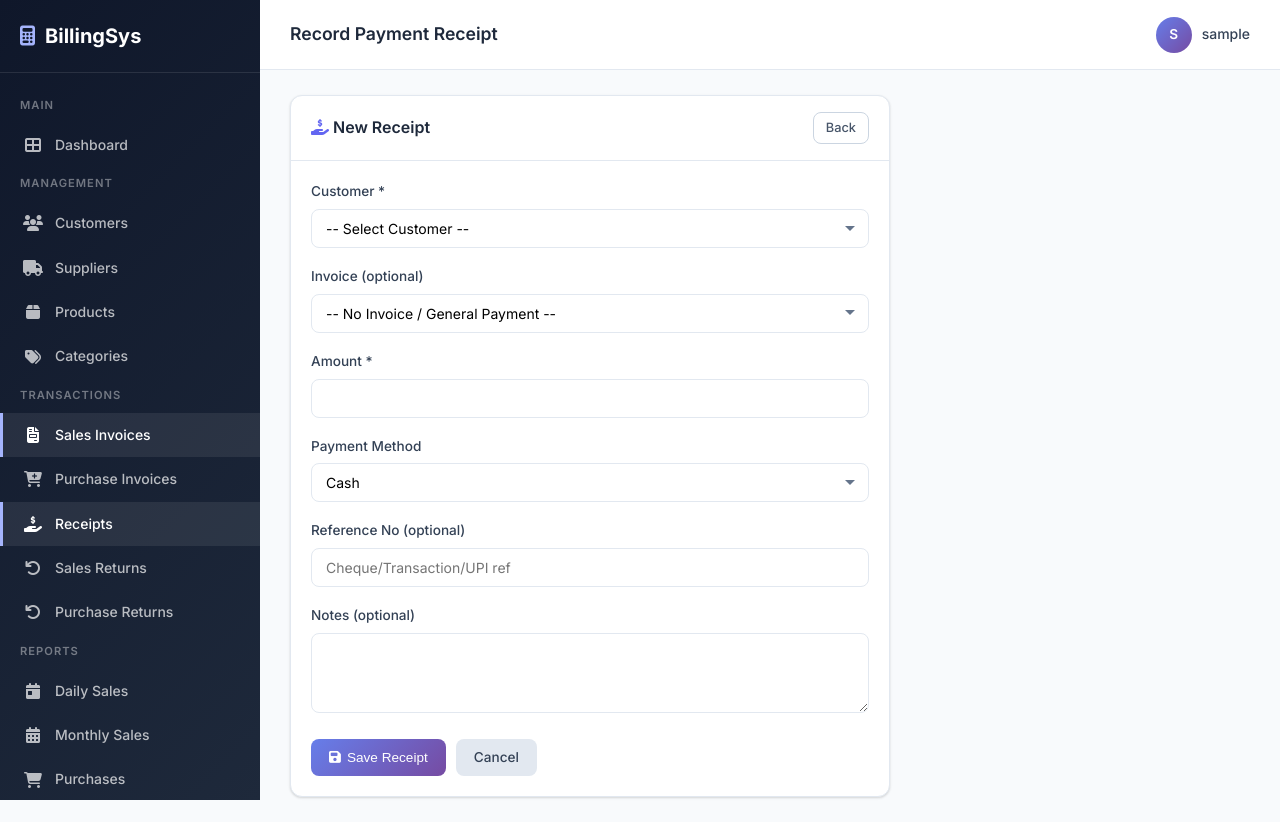
After one commit to Rayapparaju/billing_system, a Django app: page /sales/receipts/create/ in a window 1280 px wide. The commit adds this page. Run offline with Django 5.2, Linux system fonts and the light colour scheme; the visitor is signed in with stand-in values (Sample User, id 1); data that the repository does not hold is empty; parts of the project's set-up code (start-up, migrations or seed data) failed here and were passed over.

Commit message:
Add Receipt (payment collection) model, views, templates, auto-update invoice payment status

```diff
--- a/sales/urls.py
+++ b/sales/urls.py
@@ -9,6 +9,9 @@ urlpatterns = [
     path('<int:pk>/', views.sale_detail, name='detail'),
     path('<int:pk>/print/', views.sale_print, name='print'),
     path('<int:pk>/delete/', views.sale_delete, name='delete'),
+    path('receipts/', views.receipt_list, name='receipt_list'),
+    path('receipts/create/', views.receipt_create, name='receipt_create'),
+    path('receipts/<int:pk>/delete/', views.receipt_delete, name='receipt_delete'),
     path('returns/', views.sales_return_list, name='return_list'),
     path('returns/create/', views.sales_return_create, name='return_create'),
     path('returns/<int:pk>/', views.sales_return_detail, name='return_detail'),
--- a/sales/views.py
+++ b/sales/views.py
@@ -4,9 +4,20 @@ from django.contrib.auth.decorators import login_required
 from django.contrib import messages
 from django.http import JsonResponse
 from django.views.decorators.csrf import csrf_exempt
-from .models import SaleInvoice, SaleItem, SalesReturn, SalesReturnItem
+from django.db.models import Sum
+from .models import SaleInvoice, SaleItem, Receipt, SalesReturn, SalesReturnItem
 from customers.models import Customer
 from products.models import Product
+
+def update_invoice_payment_status(invoice):
+    total_paid = Receipt.objects.filter(invoice=invoice).aggregate(Sum('amount'))['amount__sum'] or 0
+    if total_paid >= invoice.grand_total:
+        invoice.payment_status = 'Paid'
+    elif total_paid > 0:
+        invoice.payment_status = 'Partial'
+    else:
+        invoice.payment_status = 'Unpaid'
+    invoice.save(update_fields=['payment_status'])
 
 @login_required
 def sale_list(request):
@@ -92,7 +103,13 @@ def sale_create(request):
 def sale_detail(request, pk):
     invoice = get_object_or_404(SaleInvoice.objects.select_related('customer'), pk=pk)
     items = SaleItem.objects.filter(invoice=invoice).select_related('product')
-    return render(request, 'sales/sale_detail.html', {'invoice': invoice, 'items': items})
+    receipts = Receipt.objects.filter(invoice=invoice).order_by('-created_date')
+    total_paid = sum(r.amount for r in receipts)
+    balance = invoice.grand_total - total_paid
+    return render(request, 'sales/sale_detail.html', {
+        'invoice': invoice, 'items': items,
+        'receipts': receipts, 'total_paid': total_paid, 'balance': balance,
+    })
 
 @login_required
 def sale_print(request, pk):
@@ -116,6 +133,69 @@ def sale_delete(request, pk):
         messages.success(request, 'Invoice deleted successfully.')
         return redirect('sales:list')
     return render(request, 'sales/sale_confirm_delete.html', {'invoice': invoice})
+
+@login_required
+def receipt_list(request):
+    receipts = Receipt.objects.select_related('customer', 'invoice').all().order_by('-created_date')
+    return render(request, 'sales/receipt_list.html', {'receipts': receipts})
+
+@login_required
+def receipt_create(request):
+    customers = Customer.objects.all()
+    if request.method == 'POST':
+        customer_id = request.POST.get('customer')
+        invoice_id = request.POST.get('invoice')
+        amount = request.POST.get('amount')
+        payment_method = request.POST.get('payment_method', 'Cash')
+        reference_no = request.POST.get('reference_no', '')
+        notes = request.POST.get('notes', '')
+        if not customer_id or not amount:
+            messages.error(request, 'Customer and amount are required.')
+            return redirect('sales:receipt_create')
+        try:
+            amount = float(amount)
+        except:
+            messages.error(request, 'Invalid amount.')
+            return redirect('sales:receipt_create')
+        customer = get_object_or_404(Customer, pk=customer_id)
+        invoice = None
+        if invoice_id:
+            invoice = get_object_or_404(SaleInvoice, pk=invoice_id)
+        last_rcpt = Receipt.objects.order_by('-id').first()
+        last_num = 0
+        if last_rcpt and last_rcpt.receipt_no.startswith('RCPT-'):
+            try:
+                last_num = int(last_rcpt.receipt_no.replace('RCPT-', ''))
+            except:
+                pass
+        receipt_no = f'RCPT-{str(last_num + 1).zfill(5)}'
+        receipt = Receipt.objects.create(
+            receipt_no=receipt_no, customer=customer, invoice=invoice,
+            amount=amount, payment_method=payment_method,
+            reference_no=reference_no, notes=notes,
+        )
+        if invoice:
+            update_invoice_payment_status(invoice)
+        messages.success(request, f'Receipt {receipt_no} recorded successfully.')
+        return redirect('sales:receipt_list')
+    invoices = SaleInvoice.objects.select_related('customer').all().order_by('-created_date')
+    preselected_invoice = request.GET.get('invoice')
+    return render(request, 'sales/receipt_form.html', {
+        'customers': customers, 'invoices': invoices,
+        'preselected_invoice': preselected_invoice,
+    })
+
+@login_required
+def receipt_delete(request, pk):
+    receipt = get_object_or_404(Receipt, pk=pk)
+    if request.method == 'POST':
+        invoice = receipt.invoice
+        receipt.delete()
+        if invoice:
+            update_invoice_payment_status(invoice)
+        messages.success(request, 'Receipt deleted.')
+        return redirect('sales:receipt_list')
+    return render(request, 'sales/receipt_confirm_delete.html', {'receipt': receipt})
 
 @login_required
 def sales_return_list(request):
--- a/templates/base.html
+++ b/templates/base.html
@@ -40,6 +40,9 @@
         </a>
         <a href="{% url 'purchases:list' %}" class="{% if 'purchases' in request.resolver_match.view_name %}active{% endif %}">
           <i class="fas fa-cart-plus"></i> Purchase Invoices
+        </a>
+        <a href="{% url 'sales:receipt_list' %}" class="{% if 'receipt' in request.resolver_match.view_name %}active{% endif %}">
+          <i class="fas fa-hand-holding-usd"></i> Receipts
         </a>
         <a href="{% url 'sales:return_list' %}" class="{% if 'return' in request.resolver_match.view_name and 'sales' in request.resolver_match.view_name %}active{% endif %}">
           <i class="fas fa-undo"></i> Sales Returns
--- /dev/null
+++ b/templates/sales/receipt_form.html
@@ -0,0 +1,97 @@
+{% extends 'base.html' %}
+{% block title %}New Receipt - Billing System{% endblock %}
+{% block page_title %}Record Payment Receipt{% endblock %}
+
+{% block content %}
+<div class="card fade-in" style="max-width:600px;">
+  <div class="card-header">
+    <h5><i class="fas fa-hand-holding-usd" style="color:var(--primary);"></i> New Receipt</h5>
+    <a href="{% url 'sales:receipt_list' %}" class="btn btn-outline btn-sm">Back</a>
+  </div>
+  <div class="card-body">
+    <form method="post">
+      {% csrf_token %}
+      <div class="form-group">
+        <label>Customer *</label>
+        <select name="customer" class="form-control" required onchange="filterInvoices(this.value)">
+          <option value="">-- Select Customer --</option>
+          {% for c in customers %}
+          <option value="{{ c.pk }}">{{ c.name }} ({{ c.phone|default:'' }})</option>
+          {% endfor %}
+        </select>
+      </div>
+      <div class="form-group">
+        <label>Invoice (optional)</label>
+        <select name="invoice" class="form-control" id="invoiceSelect">
+          <option value="">-- No Invoice / General Payment --</option>
+          {% for inv in invoices %}
+          <option value="{{ inv.pk }}" data-customer="{{ inv.customer_id }}" data-total="{{ inv.grand_total }}" {% if preselected_invoice|slugify == inv.pk|slugify %}selected{% endif %}>{{ inv.invoice_no }} - {{ inv.customer.name }} - &#8377;{{ inv.grand_total|floatformat:2 }}</option>
+          {% endfor %}
+        </select>
+      </div>
+      <div class="form-group">
+        <label>Amount *</label>
+        <input type="number" step="0.01" min="0.01" name="amount" class="form-control" required>
+      </div>
+      <div class="form-group">
+        <label>Payment Method</label>
+        <select name="payment_method" class="form-control">
+          <option value="Cash">Cash</option>
+          <option value="Bank">Bank Transfer</option>
+          <option value="UPI">UPI</option>
+          <option value="Cheque">Cheque</option>
+          <option value="Card">Card</option>
+        </select>
+      </div>
+      <div class="form-group">
+        <label>Reference No (optional)</label>
+        <input type="text" name="reference_no" class="form-control" placeholder="Cheque/Transaction/UPI ref">
+      </div>
+      <div class="form-group">
+        <label>Notes (optional)</label>
+        <textarea name="notes" class="form-control" rows="2"></textarea>
+      </div>
+      <div style="display:flex;gap:10px;">
+        <button type="submit" class="btn btn-primary"><i class="fas fa-save"></i> Save Receipt</button>
+        <a href="{% url 'sales:receipt_list' %}" class="btn btn-secondary">Cancel</a>
+      </div>
+    </form>
+  </div>
+</div>
+{% endblock %}
+
+{% block extra_js %}
+<script>
+function filterInvoices(customerId) {
+  const sel = document.getElementById('invoiceSelect');
+  for (let opt of sel.options) {
+    if (opt.value === '' || opt.dataset.customer === customerId) {
+      opt.style.display = '';
+    } else {
+      opt.style.display = 'none';
+    }
+  }
+  if (sel.selectedOptions[0] && sel.selectedOptions[0].style.display === 'none') {
+    sel.value = '';
+  }
+}
+// Auto-select customer when invoice is chosen
+document.addEventListener('DOMContentLoaded', function() {
+  const invSel = document.getElementById('invoiceSelect');
+  const custSel = document.querySelector('select[name="customer"]');
+  if (invSel && custSel) {
+    invSel.addEventListener('change', function() {
+      const selected = this.options[this.selectedIndex];
+      if (selected && selected.dataset.customer) {
+        custSel.value = selected.dataset.customer;
+      }
+    });
+    // Trigger on page load if invoice is preselected
+    if (invSel.value) {
+      invSel.dispatchEvent(new Event('change'));
+    }
+  }
+});
+}
+</script>
+{% endblock %}
```
Also changed, not shown: sales/models.py (+24 -0 lines), templates/sales/receipt_confirm_delete.html (added, +19 -0 lines), templates/sales/receipt_list.html (added, +37 -0 lines), templates/sales/sale_detail.html (+35 -0 lines), sales/migrations/0003_receipt.py (added).
